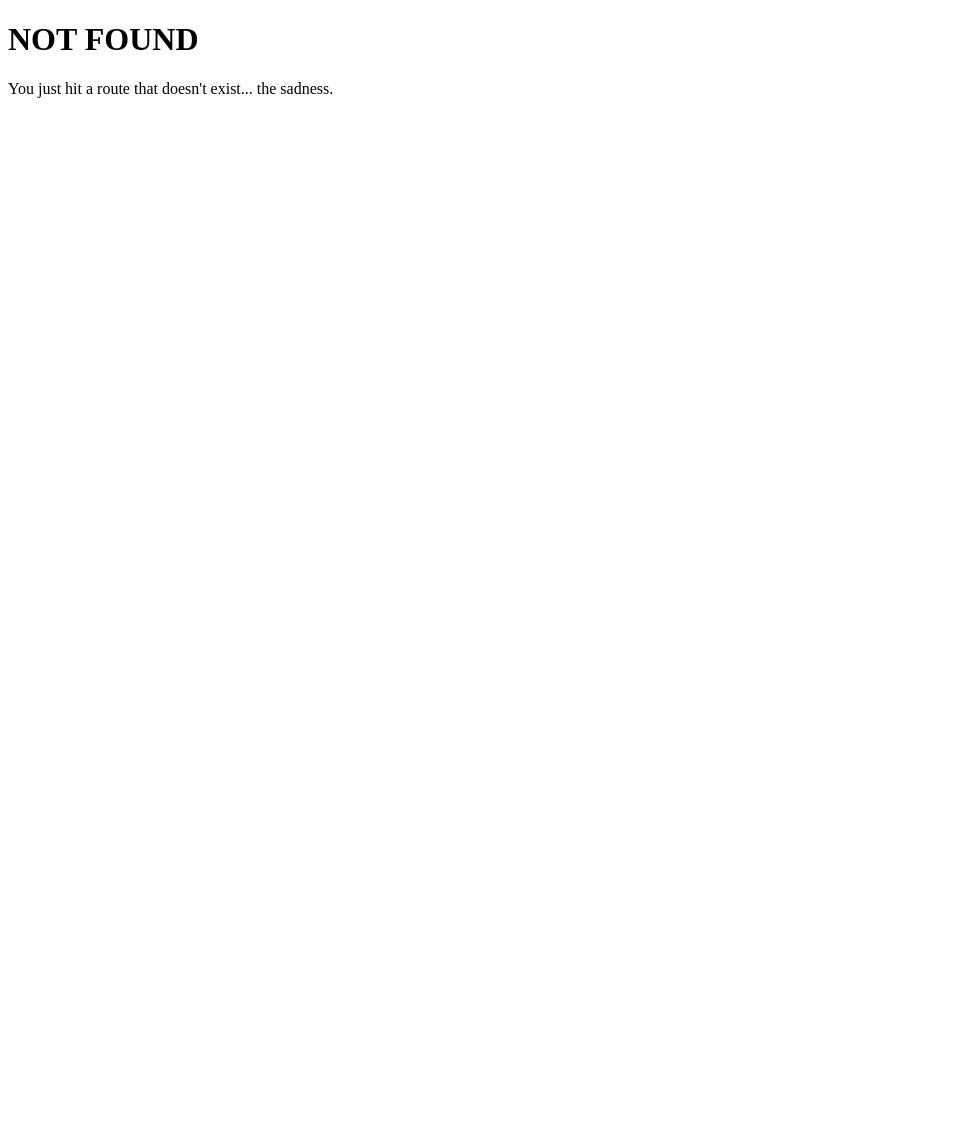
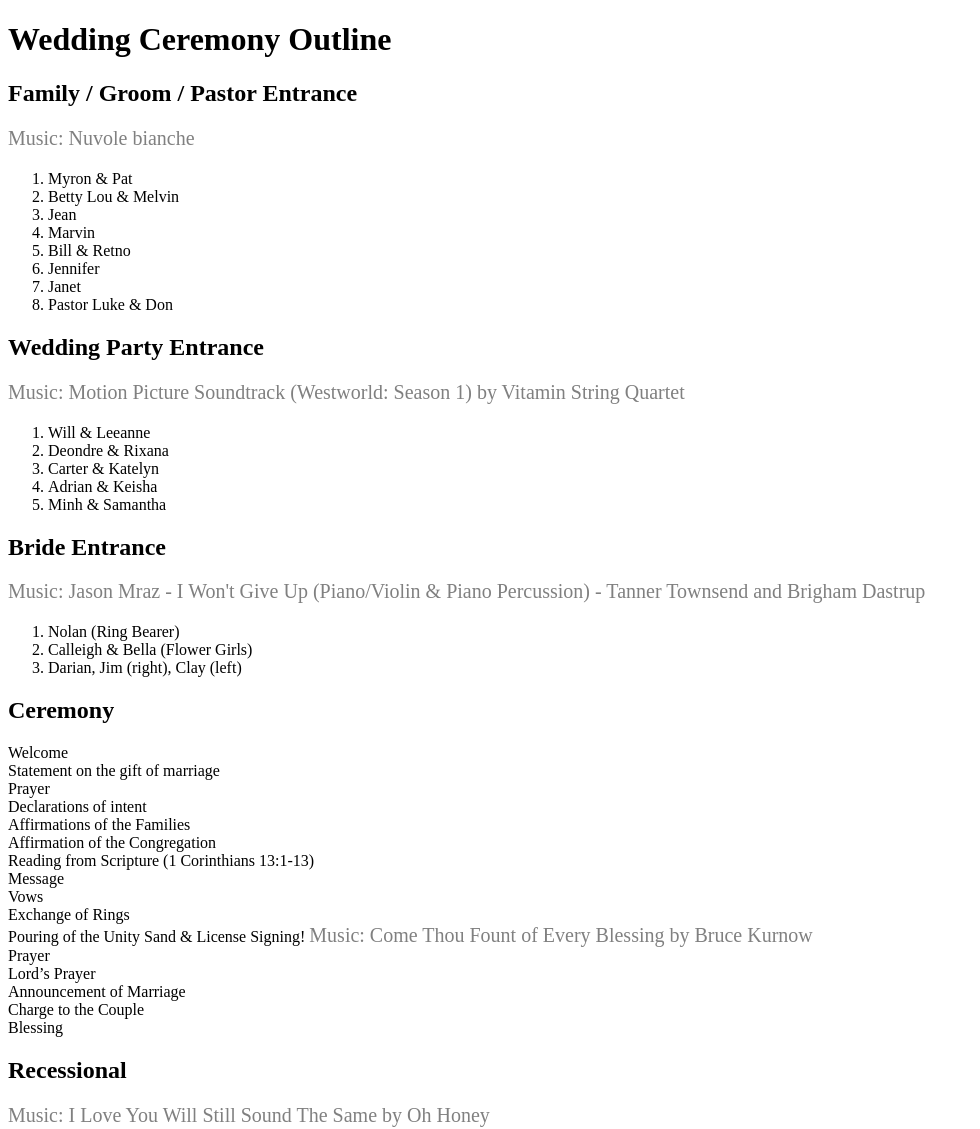
Before and after one commit to lsetiawan/wedding, a Gatsby site: page /ceremony-outline in a window 1280 px wide. Before the commit this address had no page. Shown: the top 1129 px of the page, without its empty margins (0-980 px from the left). Before the commit the page ends 800 px from the top, so only its background shows below. Built offline with nearby package versions, Linux system fonts and the light colour scheme; Gatsby itself is replaced by a stand-in of ours.

Commit message:
Update day schedule and add ceremony outline

```diff
--- /dev/null
+++ b/src/pages/ceremony-outline.js
@@ -0,0 +1,91 @@
+import React from 'react'
+
+const CeremonyOutline = () => {
+    const musicStyle = {
+        fontSize: '20px',
+        color: 'grey'
+    }
+
+    const listStyle = {
+        marginTop: '20px'
+    }
+
+    const familyOrder = [
+        'Myron & Pat',
+        'Betty Lou & Melvin',
+        'Jean',
+        'Marvin',
+        'Bill & Retno',
+        'Jennifer',
+        'Janet',
+        'Pastor Luke & Don'
+    ]
+
+    const bridalPartyOrder = [
+        'Will & Leeanne',
+        'Deondre & Rixana',
+        'Carter & Katelyn',
+        'Adrian & Keisha',
+        'Minh & Samantha'
+    ]
+
+    const brideOrder = [
+        'Nolan (Ring Bearer)',
+        'Calleigh & Bella (Flower Girls)',
+        'Darian, Jim (right), Clay (left)'
+    ]
+
+    return (
+        <div>
+            <h1>Wedding Ceremony Outline</h1>
+
+            <h2>Family / Groom / Pastor Entrance</h2>
+            <span style={musicStyle}>Music: Nuvole bianche</span>
+            <ol style={listStyle}>
+                {familyOrder.map((val, idx) => <li key={idx}>{val}</li>)}
+            </ol>
+
+            <h2>Wedding Party Entrance</h2>
+            <span style={musicStyle}>Music: Motion Picture Soundtrack (Westworld: Season 1) by Vitamin String Quartet</span>
+            <ol style={listStyle}>
+                {bridalPartyOrder.map((val, idx) => <li key={idx}>{val}</li>)}
+            </ol>
+
+            <h2>Bride Entrance</h2>
+            <span style={musicStyle}>Music: Jason Mraz - I Won't Give Up (Piano/Violin & Piano Percussion) - Tanner Townsend and Brigham Dastrup</span>
+            <ol style={listStyle}>
+                {brideOrder.map((val, idx) => <li key={idx}>{val}</li>)}
+            </ol>
+
+            <h2>Ceremony</h2>
+            <p>
+                Welcome <br/>
+                Statement on the gift of marriage <br/>
+                Prayer <br/>
+                Declarations of intent <br/>
+                Affirmations of the Families <br/>
+                Affirmation of the Congregation <br/>
+                Reading from Scripture (1 Corinthians 13:1-13) <br/>
+                Message <br/>
+                Vows <br/>
+                Exchange of Rings <br/>
+                Pouring of the Unity Sand & License Signing! <span style={musicStyle}>Music: Come Thou Fount of Every Blessing by Bruce Kurnow</span> <br/>
+                Prayer <br/>
+                Lord’s Prayer <br/>
+                Announcement of Marriage <br/>
+                Charge to the Couple <br/>
+                Blessing <br/>
+            </p>
+
+            <h2>Recessional</h2>
+            <span style={musicStyle}>Music: I Love You Will Still Sound The Same by Oh Honey</span>
+            <ol style={listStyle}>
+                <li key={'brideandgroom'}>Landung & Darian</li>
+                {bridalPartyOrder.reverse().map((val, idx) => <li key={idx}>{val}</li>)}
+                <li key={'pastor'}>Pastor</li>
+            </ol>
+        </div>
+    )
+}
+
+export default CeremonyOutline
--- a/src/pages/day-schedule.js
+++ b/src/pages/day-schedule.js
@@ -40,7 +40,7 @@ const tablebody = [
   { time: '23:30', event: 'Out of the venue!!'},
 ]
 
-class SecondPage extends React.Component {
+class DaySchedule extends React.Component {
   constructor(props){
     super(props);
     this.state = {
@@ -84,4 +84,4 @@ class SecondPage extends React.Component {
   </div>
 )}}
 
-export default SecondPage
+export default DaySchedule
```
